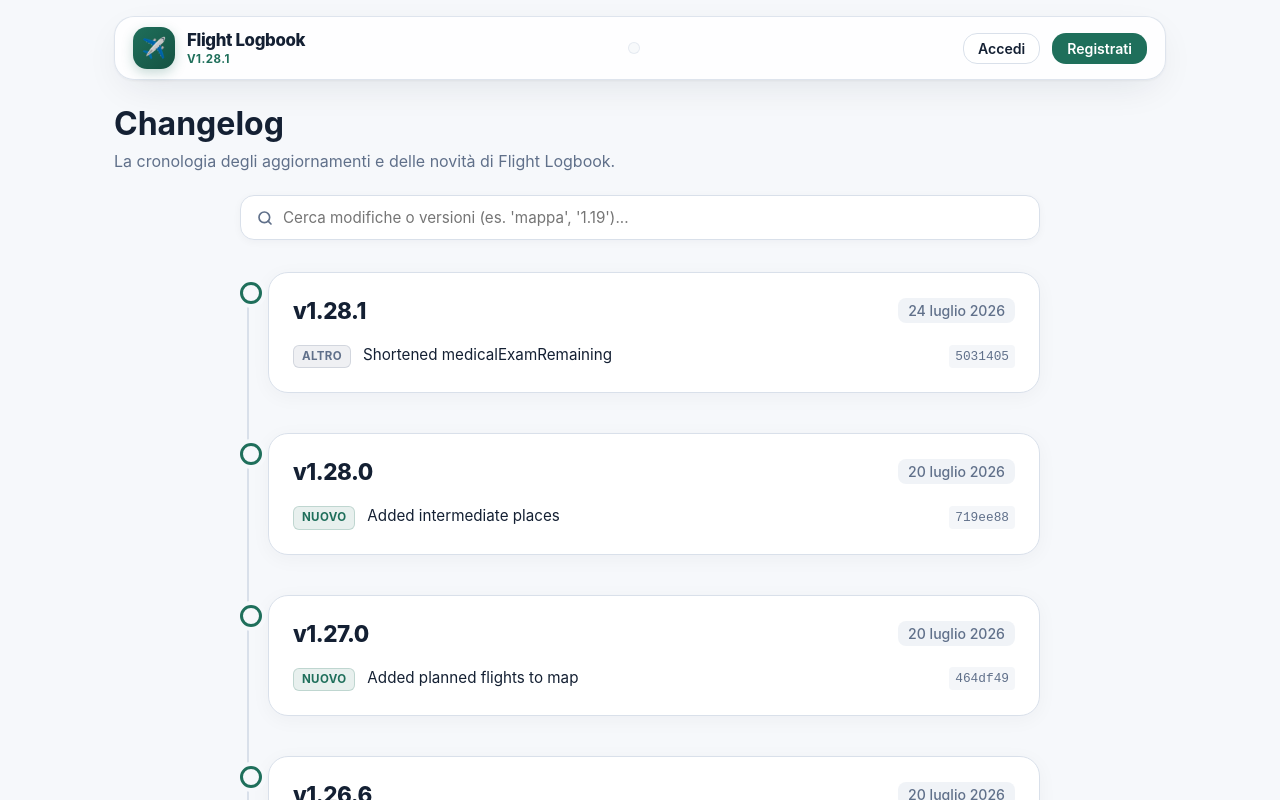
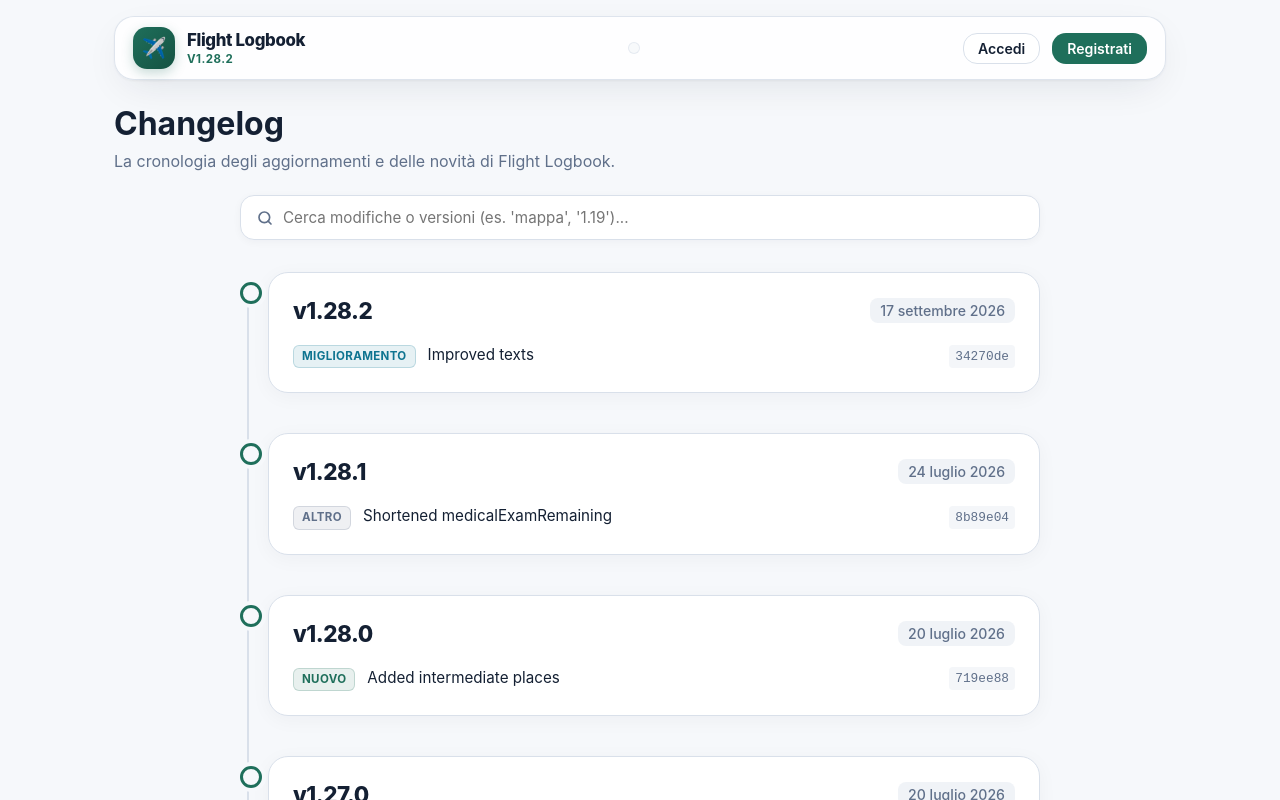
Before and after one commit to andrearossinisolutions/flight-logbook, a Next.js app: page /changelog in a window 1280 px wide. Shown: the top 800 px of the page. Built offline with nearby package versions, Linux system fonts and the light colour scheme; no server answers.

Commit message:
Improved texts

```diff
--- a/lib/changelog.json
+++ b/lib/changelog.json
@@ -1,10 +1,21 @@
 [
+  {
+    "version": "1.28.2",
+    "date": "2026-09-17",
+    "commits": [
+      {
+        "hash": "34270de",
+        "date": "2026-09-17",
+        "subject": "Improved texts"
+      }
+    ]
+  },
   {
     "version": "1.28.1",
     "date": "2026-07-24",
     "commits": [
       {
-        "hash": "5031405",
+        "hash": "8b89e04",
         "date": "2026-07-24",
         "subject": "Shortened medicalExamRemaining"
       }
--- a/package.json
+++ b/package.json
@@ -1,6 +1,6 @@
 {
   "name": "digital-flight-logbook",
-  "version": "1.28.1",
+  "version": "1.28.2",
   "private": false,
   "scripts": {
     "dev": "next dev",
```
Also changed, not shown: app/societa/[id]/tabs.tsx (+6 -6 lines).
